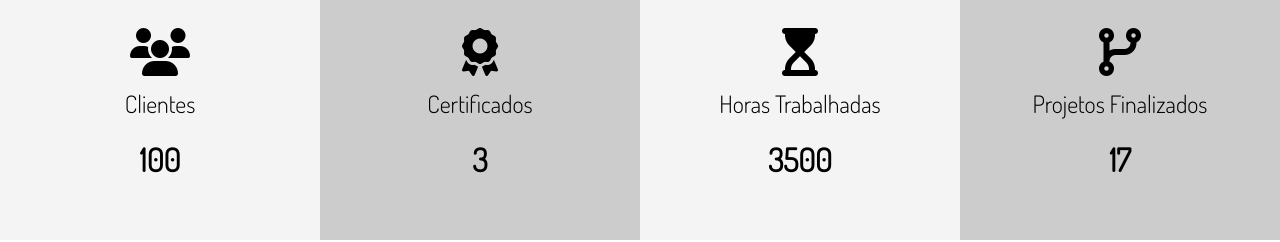
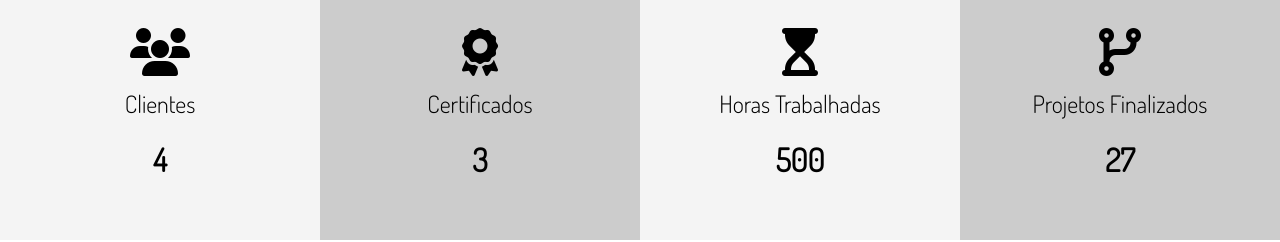
Before and after one commit to femoraes-me/portfolio-website-with-sass, a website: page dist/index.html in a window 1280 px wide. Shown: the part 1220-1462 px from the top of the page. Drawn offline with Linux system fonts and the light colour scheme.

```diff
--- a/dist/index.html
+++ b/dist/index.html
@@ -93,7 +93,7 @@
           <ul>
             <li><i class="fas fa-users fa-3x"></i></li>
             <li class="stats-title">Clientes</li>
-            <li class="stats-number">100</li>
+            <li class="stats-number">4</li>
           </ul>
         </div>
         <div>
@@ -107,14 +107,14 @@
           <ul>
             <li><i class="fas fa-hourglass-start fa-3x"></i></li>
             <li class="stats-title">Horas Trabalhadas</li>
-            <li class="stats-number">3500</li>
+            <li class="stats-number">500</li>
           </ul>
         </div>
         <div>
           <ul>
             <li><i class="fas fa-code-branch fa-3x"></i></li>
             <li class="stats-title">Projetos Finalizados</li>
-            <li class="stats-number">17</li>
+            <li class="stats-number">27</li>
           </ul>
         </div>
       </div>
```
Also changed, not shown: dist/img/about.jpg, dist/img/logo2.png (deleted), 1 other file.
